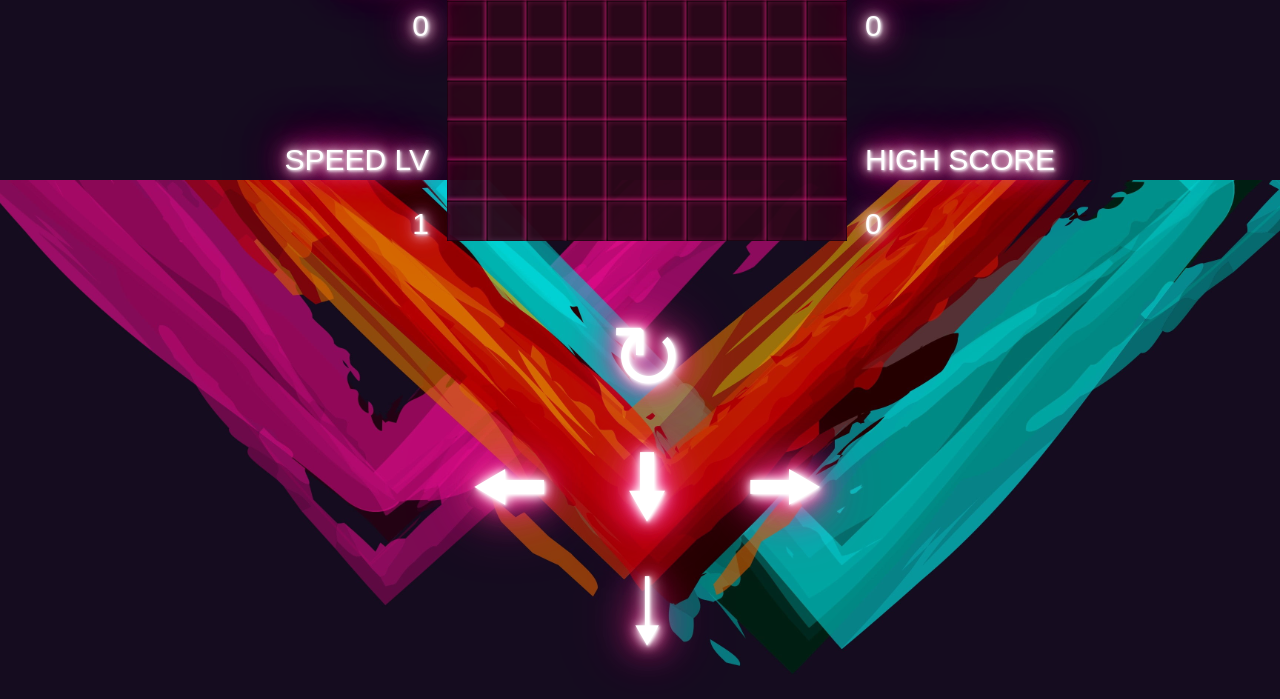
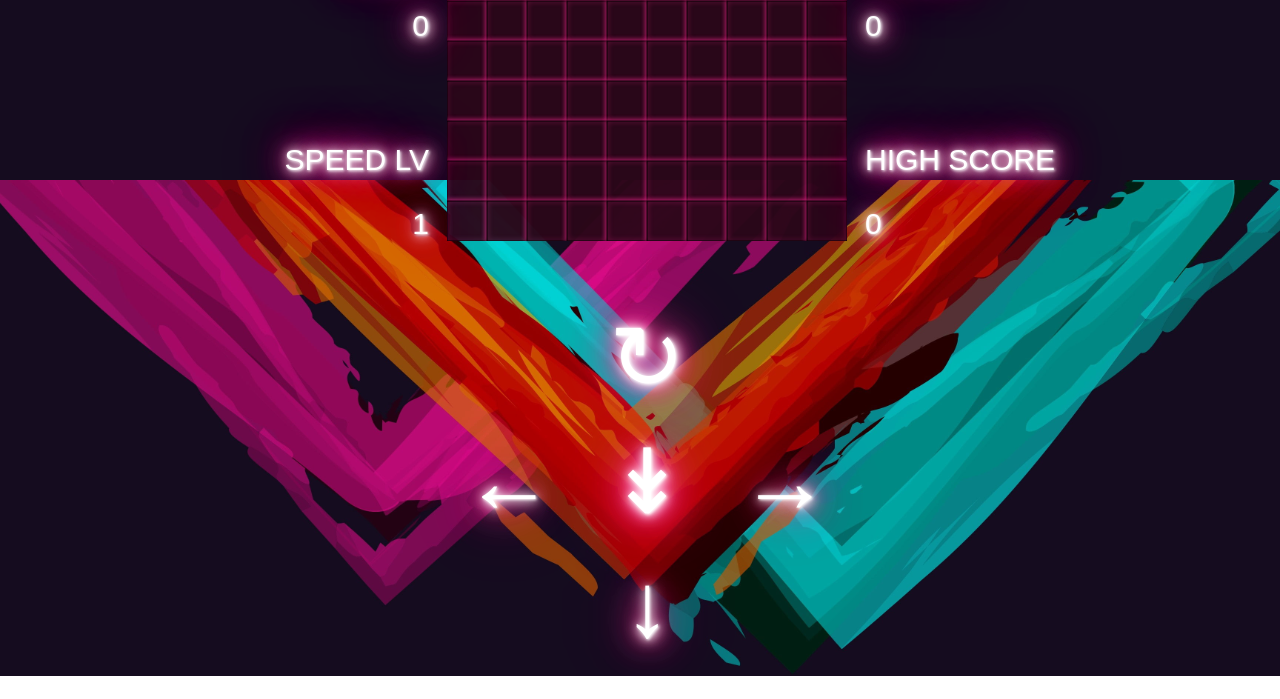
Before and after one commit to VuPham93/CaseStudy_Teris, a plain HTML site: page index.html in a window 1280 px wide. Shown: the part 620-1319 px from the top of the page. After the commit the page ends 1296 px from the top, so only its background shows below. Drawn offline with Linux system fonts and the light colour scheme.

Commit message:
Fix web view

```diff
--- a/index.html
+++ b/index.html
@@ -48,13 +48,13 @@
             <td></td>
         </tr>
         <tr>
-            <td><button class="controlButton" id="left" onclick="newBrick.moveLeft()">🠘</button></td>
-            <td><button class="controlButton" id="drop" onmousedown="newBrick.dropBrick()" onmouseup="mouseUp()">🠛</button></td>
-            <td><button class="controlButton" id="right" onclick="newBrick.moveRight()">🠚</button></td>
+            <td><button class="controlButton" id="left" onclick="newBrick.moveLeft()">←</button></td>
+            <td><button class="controlButton" id="drop" onmouseover="newBrick.dropBrick()" onmouseleave="mouseUp()">↡</button></td>
+            <td><button class="controlButton" id="right" onclick="newBrick.moveRight()">→</button></td>
         </tr>
         <tr>
             <td></td>
-            <td><button class="controlButton" id="down" onclick="newBrick.moveDown()">🠓</button></td>
+            <td><button class="controlButton" id="down" onclick="newBrick.moveDown()">↓</button></td>
             <td></td>
         </tr>
     </table>
```
